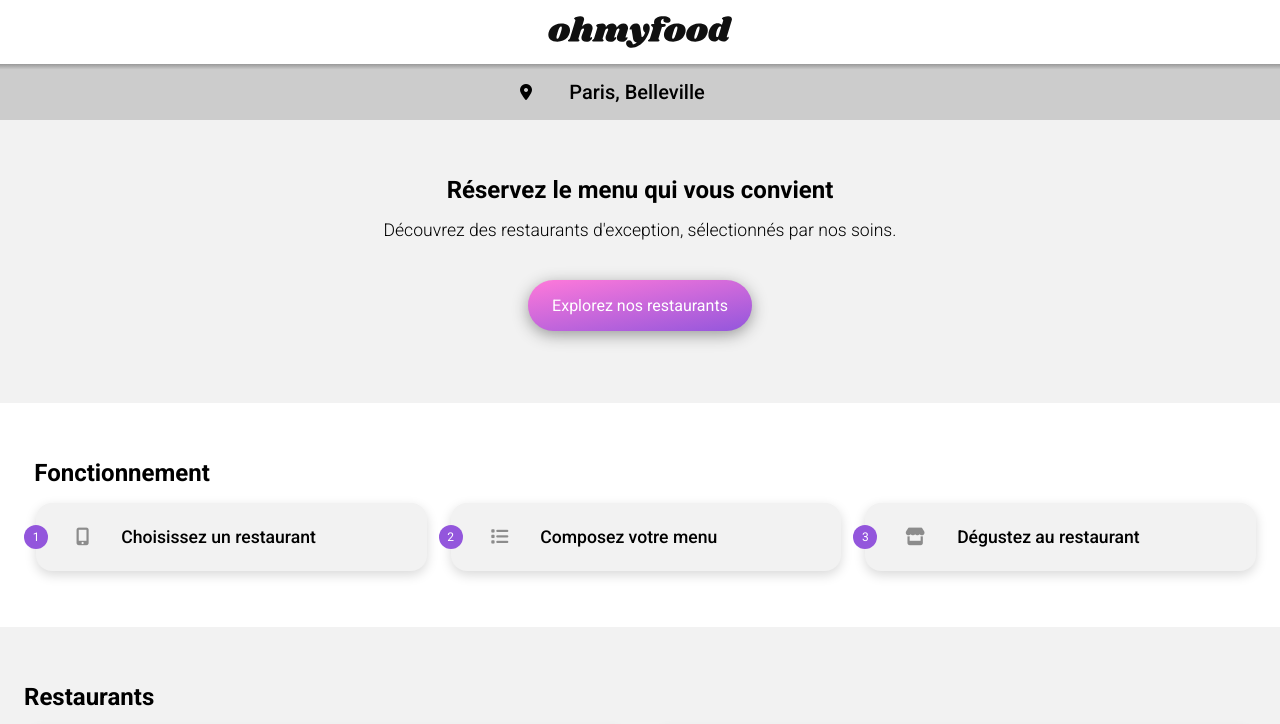
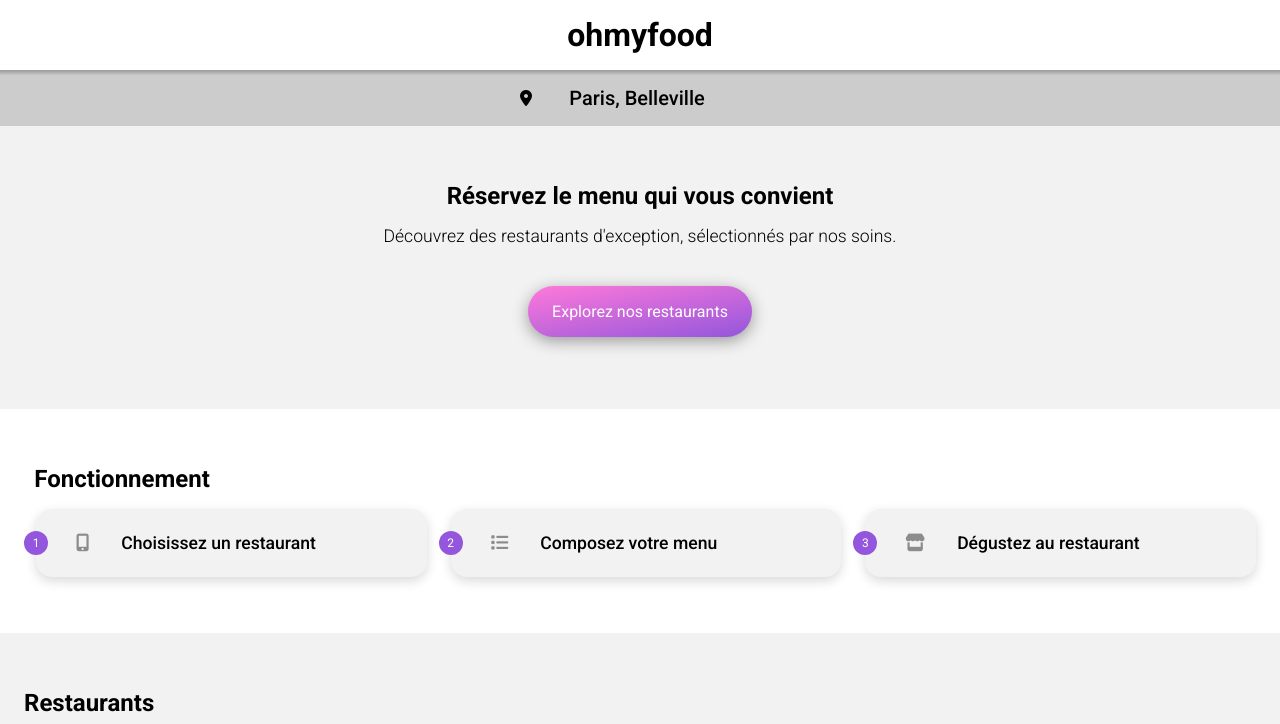
Before and after one commit to JVDev8/JulienViolette_3_03012021, a website: page index.html in a window 1280 px wide. Shown: the top 724 px of the page. Drawn offline with Linux system fonts and the light colour scheme; grey boxes are pictures that could not be loaded; a web font is replaced by a local one.

Commit message:
Update index.html

```diff
--- a/index.html
+++ b/index.html
@@ -21,8 +21,8 @@
             </div>
         </div>
         <!-- Site Header -->
-        <header>
-            <img src="./resources/images/logo/ohmyfood@2x.svg" alt="logo de Ohmyfood">
+        <header class="header">
+            <h1 class="header__title">ohmyfood</h1>
         </header>
         <!-- Site Main Content -->
         <main class="main-page">
```
